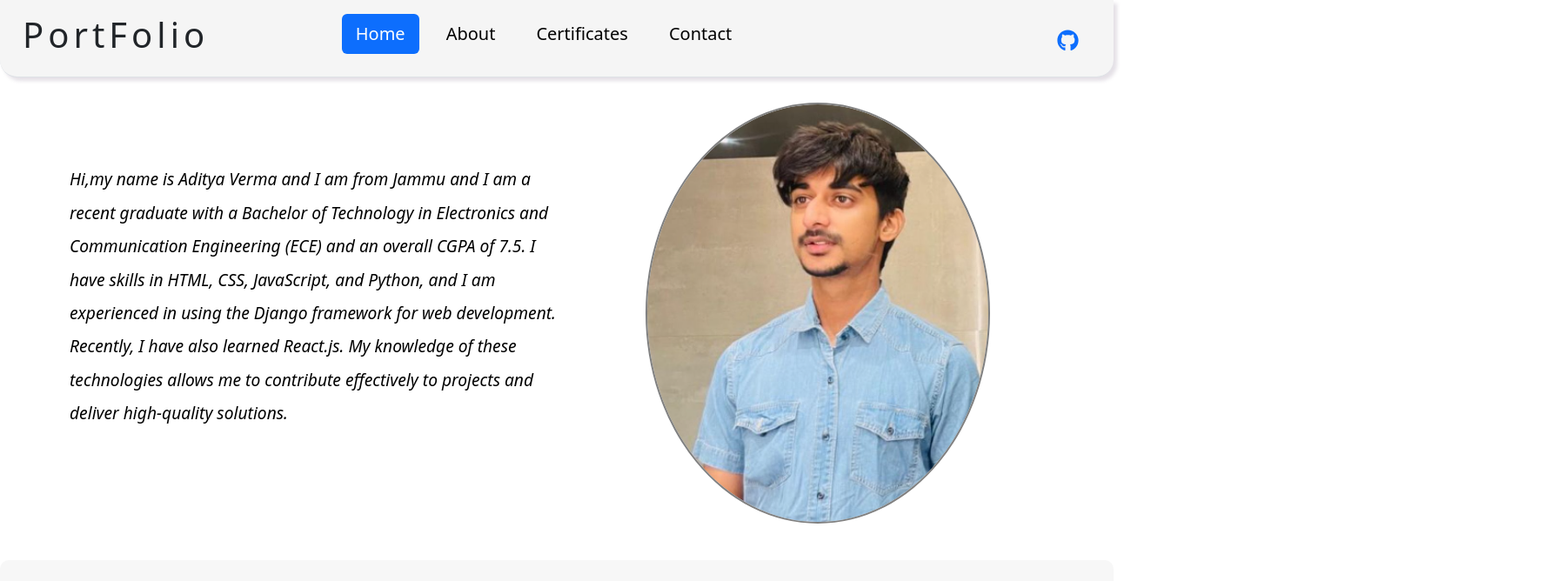
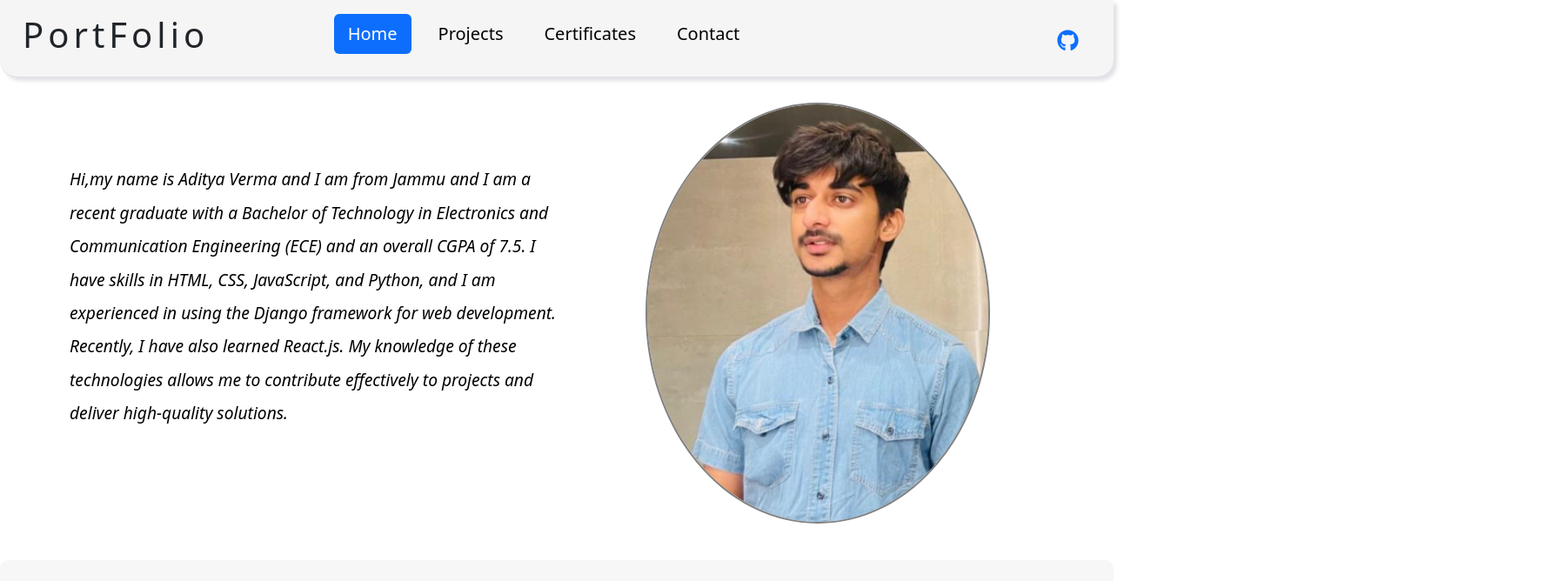
Before and after one commit to AdityaExplorer/port-react, a React (Vite) app: page / in a window 1280 px wide. Shown: the top 668 px of the page at 87% size, 1792 px wide, since content can reach past the window. Built offline with nearby package versions, Linux system fonts and the light colour scheme.

Commit message:
'change_ABout_to_Projects_Section'

```diff
--- a/src/App.jsx
+++ b/src/App.jsx
@@ -6,7 +6,6 @@ import Projects from "./components/Projects";
 import Certificates from "./components/Certificates";
 import Footer from "./components/Footer";
 import { useState,useRef } from "react";
-import AboutMe from "./components/AboutMe";
 
 
 function App() {
@@ -42,7 +41,6 @@ function App() {
           </>
         ) : (
           <>
-          <AboutMe></AboutMe>
           <Projects />
           </>
         )}
--- a/src/components/Footer.jsx
+++ b/src/components/Footer.jsx
@@ -45,13 +45,13 @@ const Footer = forwardRef ((props,ref) => {
         </form>
         {messageSent && <p className="mt-2 text-success">Message sent successfully!</p>}
       </div>
-      <center style={{width:"100%",marginLeft:"40%"}}>
+      <center style={{marginLeft:"40%"}}>
         <ul
           className="nav justify
     -content-center border-bottom pb-3 mb-3 "
         >
           <h3 style={{ color: "rgba(0,0,0,0.6)" }}>
-            <marquee behavior="20" direction="left">
+            <marquee behavior="20" direction="left" width="100%" style={{marginTop:"10px"}}>
               This website is created by Aditya Verma.
             </marquee>
           </h3>
--- a/src/components/MyIntro.css
+++ b/src/components/MyIntro.css
@@ -145,3 +145,13 @@ i{
   .degree_image{
     margin-top: 8%;
   }
+  @media(max-width:386px){
+      .left-intro i{
+        font-size: 13px;
+      }
+      .right-my-image img{
+        height: 35vh;
+        object-fit:cover;
+
+      }
+  }
--- a/src/components/Navbar.css
+++ b/src/components/Navbar.css
@@ -59,3 +59,13 @@ header {
         column-gap: 1px;
     }
 }
+@media(max-width:386px){
+    .icon{
+        position: absolute;
+        right: 2px;
+        top: 5px;
+    }
+    .nav-link {
+        font-size: 8px;
+    }
+}
--- a/src/components/Navbar.jsx
+++ b/src/components/Navbar.jsx
@@ -15,10 +15,10 @@ const Navbar=({selectedTab,setSelectedTab,onCertificateClick,onConatctClick })=>
             Home
           </a>
         </li>
-        <li onClick={() => setSelectedTab("About")}>
-          <a href="#" className={`nav-link ${selectedTab === "About" ? 'active' : ''}`}>
+        <li onClick={() => setSelectedTab("Projects")}>
+          <a href="#" className={`nav-link ${selectedTab === "Projects" ? 'active' : ''}`}>
             {/* <svg className="bi pe-none me-2" width="16" height="16"><use xlinkHref="#about"></use></svg> */}
-            About
+            Projects
           </a>
         </li>
         <li>
@@ -36,7 +36,7 @@ const Navbar=({selectedTab,setSelectedTab,onCertificateClick,onConatctClick })=>
 
       </ul>
 
-      <div className="col-md-3 text-end" style={{marginRight:"30px",fontSize:"25px"}}>
+      <div className="col-md-3 text-end icon" style={{marginRight:"30px",fontSize:"25px"}}>
         <a href="https://github.com/AdityaExplorer?tab=repositories" target='blank'><FaGithub /></a>
       </div>
     </header>
```
